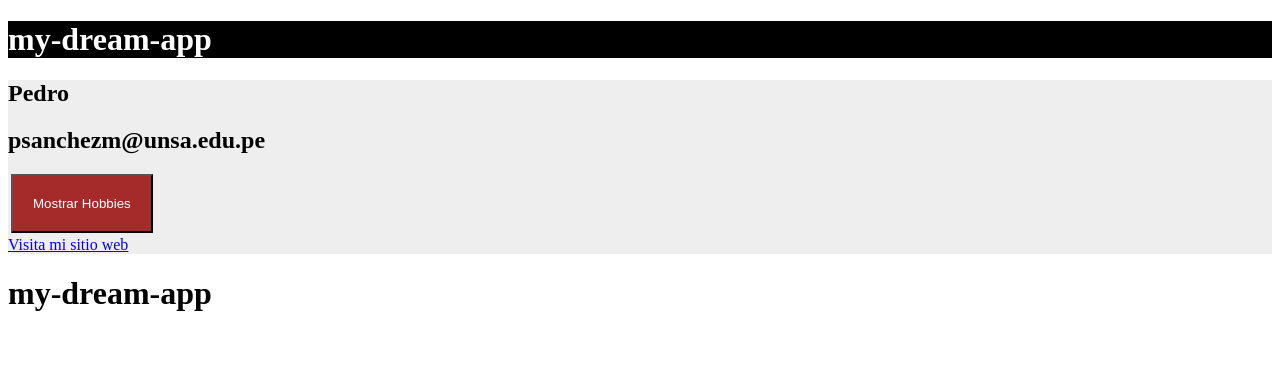
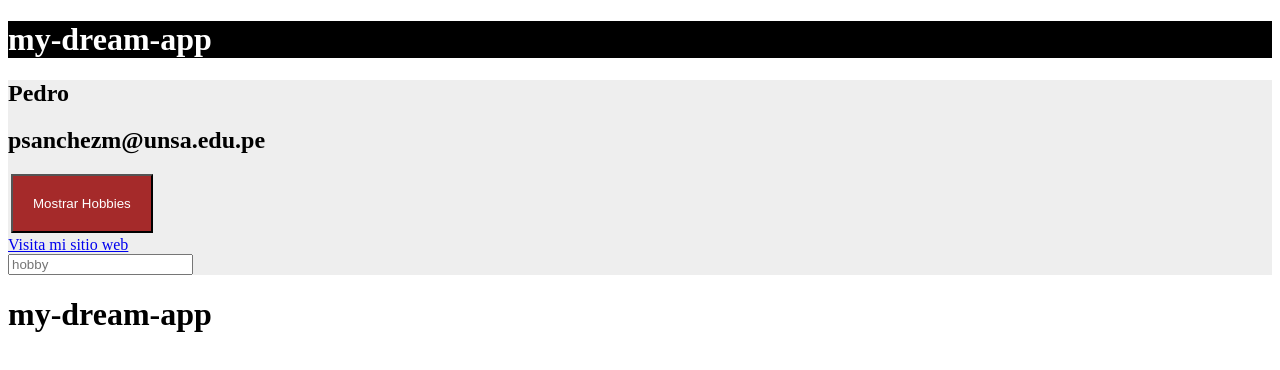
Before and after one commit to PedroSanMac/proyectoAngular, an Angular app in the folder my-dream-app/: page / in a window 1280 px wide. Shown: the top 370 px of the page. Built offline with nearby package versions, Linux system fonts and the light colour scheme.

Commit message:
Se creo un formulario para añadir mas hobbies

```diff
--- a/my-dream-app/src/app/app.component.html
+++ b/my-dream-app/src/app/app.component.html
@@ -15,6 +15,11 @@
     </ul>
   </div>
   <a href="{{webpage}}" target="_blank">Visita mi sitio web</a>
+  <br>
+
+  <form (submit)="newHobby(hobby)">
+    <input #hobby type="text" placeholder="hobby">
+  </form>
 
 </div>
 <div class="blank">
--- a/my-dream-app/src/app/app.component.ts
+++ b/my-dream-app/src/app/app.component.ts
@@ -29,4 +29,10 @@
   showhobbies() {
     return this.showHobbies;
   }
+
+  newHobby(hobby : any) {
+    this.hobbies.push(hobby.value);
+    hobby.value = "";
+    return false;
+  }
 }
```
